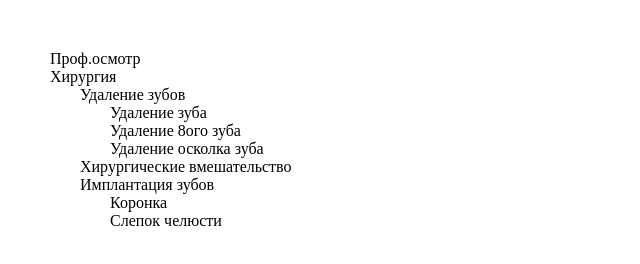
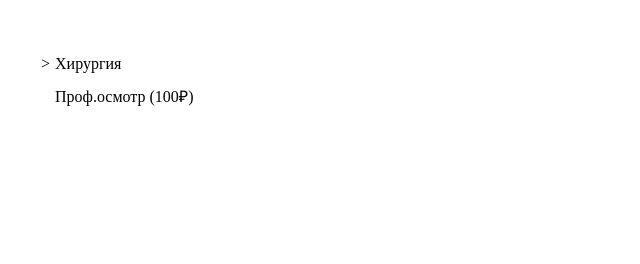
Before and after one commit to artemkilox/LiailTestTask, a plain HTML site: page index.html in a window 1280 px wide. Shown: the whole page, without its empty margins (0-640 px from the left). Drawn offline with Linux system fonts and the light colour scheme.

Commit message:
completed

```diff
--- a/app.js
+++ b/app.js
@@ -13,59 +13,52 @@ const data = {
         {"id": 10, "head": 8,   "name": "Слепок челюсти",               "node": 0, "price": 500.0,  "sorthead": 20}
     ]
 }
-// let arr = []
-// arr.push([])
-// arr.push([])
-// arr[0].push(1)
-// arr[0].push(2)
-// arr[1].push(3)
-// arr[1].push(4)
-// console.log(arr)
-let headsArr = []
-data.services.map( item => {
-    if(headsArr.indexOf(item.head) === -1){
-        headsArr.push(item.head)
+let htmlLoaded = false
+const setHtmlList = () => {
+    data.services.sort((a, b) => parseFloat(a.sorthead) - parseFloat(b.sorthead));
+    let html = ''
+    const setItems = (head) => {
+        data.services.map( item => {
+            if(item.head === head){
+                if(item.node === 1){
+                    html += '<label class="container">' +
+                        '<input id="item' + item.id + '" class="checkbox" type="checkbox"/>' +
+                        '<span class="container-label">'
+                        + item.name
+                        + '</span>' +
+                        '<div id="container' + item.id + '" class="container-items closed">'
+                    return setItems(item.id)
+                } else if(item.node === 0){
+                    return html += "<div class='item'>" + item.name + ' (' + item.price + '₽)' + '</div>'
+                }
+            }
+        })
+        html += '</div></label>'
     }
-})
-console.log(headsArr)
-let htmlArr = []
-headsArr.map(item => {
-    htmlArr.push([])
-})
-// console.log(htmlArr)
-data.services.map( item => {
-    htmlArr[headsArr.indexOf(item.head)].push(item.id)
-})
-// console.log(htmlArr)
-let finalArr = []
-for(let i = 0 ; i < headsArr.length; i++){
-    finalArr.push([])
-    finalArr[i].push(headsArr[i], htmlArr[i])
+    setItems(null)
+    wrapper.innerHTML = html
+    htmlLoaded = true
 }
-// console.log(finalArr)
-let html = ''
-const setItems = (arr, item) => {
-    console.log(item)
-    if(headsArr.indexOf(item.id) !== -1){
-        console.log(arr.filter(subItem => subItem.id !== item.id))
-        // setItems(arr.filter(subItem => subItem.id !== item.id), item)
-    } else if(headsArr.indexOf(item.id) === -1){
-        return item.name
-    }
+const setListeners = () => {
+    let headers = []
+    data.services.map(item => {
+        if(headers.indexOf(item.head) === -1){
+            headers.push(item.head)
+        }
+    })
+    headers.shift()
+    headers.map(header => {
+        let checkbox = document.getElementById('item' + header)
+        let container = document.getElementById('container' + header)
+        checkbox.addEventListener('change', () => {
+            if(checkbox.checked === true){
+                container.classList.remove('closed')
+            } else if(checkbox.checked === false){
+                container.classList.add('closed')
+            }
+        })
+    })
 }
-data.services.map( item => {
-    html += setItems(data.services, item)
-})
-// console.log(html)
-// data.services.map( item => {
-//     if(headsArr.indexOf(item.id) !== -1){
-//         if(item.head === null){
-//
-//         }
-//     }
-//     data.services.map(subItem => {
-//         if(subItem.head === item.id){
-//
-//         }
-//     })
-// })
+setHtmlList()
+if(htmlLoaded)
+    setListeners()
--- a/index.css
+++ b/index.css
@@ -2,20 +2,38 @@
     padding: 0;
     margin: 0;
     box-sizing: border-box;
+    font-family: Montserrat;
 }
 .content-wrapper{
     margin-left: 50px;
     margin-top: 50px;
+    width: 500px;
 }
-.container{
-    /*margin-left: 15px;*/
+.container:before{
+    margin-left: -9px;
+    content: '>';
 }
 .container-label{
-
+    cursor: pointer;
+    display: inline-block;
+    margin-bottom: 2px;
+    padding: 5px;
+    transition: .5s;
+}
+.container-label:hover{
+    background: linear-gradient(90deg, rgba(88,114,227,0.5) 0%, rgba(88,114,227,0) 100%);
 }
 .container-items{
     margin-left: 30px;
+    transition: .2s;
+}
+.closed{
+    display: none;
 }
 .item{
-
+    margin-bottom: 2px;
+    padding: 5px;
 }
+.checkbox{
+    display: none;
+}
--- a/index.html
+++ b/index.html
@@ -9,56 +9,7 @@
     <title>Test task</title>
 </head>
 <body>
-<!--{"id": 1, "head": null, "name": "Проф.осмотр",                  "node": 0, "price": 100.0,  "sorthead": 20},-->
-<!--{"id": 2, "head": null, "name": "Хирургия",                     "node": 1, "price": 0.0,    "sorthead": 10},-->
-<!--{"id": 3, "head": 2,    "name": "Удаление зубов",               "node": 1, "price": 0.0,    "sorthead": 10},-->
-<!--{"id": 4, "head": 3,    "name": "Удаление зуба",                "node": 0, "price": 800.0,  "sorthead": 10},-->
-<!--{"id": 5, "head": 3,    "name": "Удаление 8ого зуба",           "node": 0, "price": 1000.0, "sorthead": 30},-->
-<!--{"id": 6, "head": 3,    "name": "Удаление осколка зуба",        "node": 0, "price": 2000.0, "sorthead": 20},-->
-<!--{"id": 7, "head": 2,    "name": "Хирургические вмешательство",  "node": 0, "price": 200.0,  "sorthead": 10},-->
-<!--{"id": 8, "head": 2,    "name": "Имплантация зубов",            "node": 1, "price": 0.0,    "sorthead": 20},-->
-<!--{"id": 9, "head": 8,    "name": "Коронка",                      "node": 0, "price": 3000.0, "sorthead": 10},-->
-<!--{"id": 10, "head": 8,   "name": "Слепок челюсти",               "node": 0, "price": 500.0,  "sorthead": 20}-->
-    <div class="content-wrapper">
-        <div class="container">
-            Проф.осмотр
-        </div>
-        <div class="container">
-            Хирургия
-            <div class="container-items">
-                <div class="container">
-                    Удаление зубов
-                    <div class="container-items">
-                        <div class="item">
-                            Удаление зуба
-                        </div>
-                        <div class="item">
-                            Удаление 8ого зуба
-                        </div>
-                        <div class="item">
-                            Удаление осколка зуба
-                        </div>
-                    </div>
-                </div>
-                <div class="item">
-                    Хирургические вмешательство
-                </div>
-                <div class="container">
-                    Имплантация зубов
-                    <div class="container-items">
-                        <div class="item">
-                            Коронка
-                        </div>
-                        <div class="item">
-                            Слепок челюсти
-                        </div>
-                    </div>
-                </div>
-            </div>
-        </div>
-    </div>
     <div id="contentWrapper" class="content-wrapper">
-
     </div>
 <script src="app.js"></script>
 </body>
```
